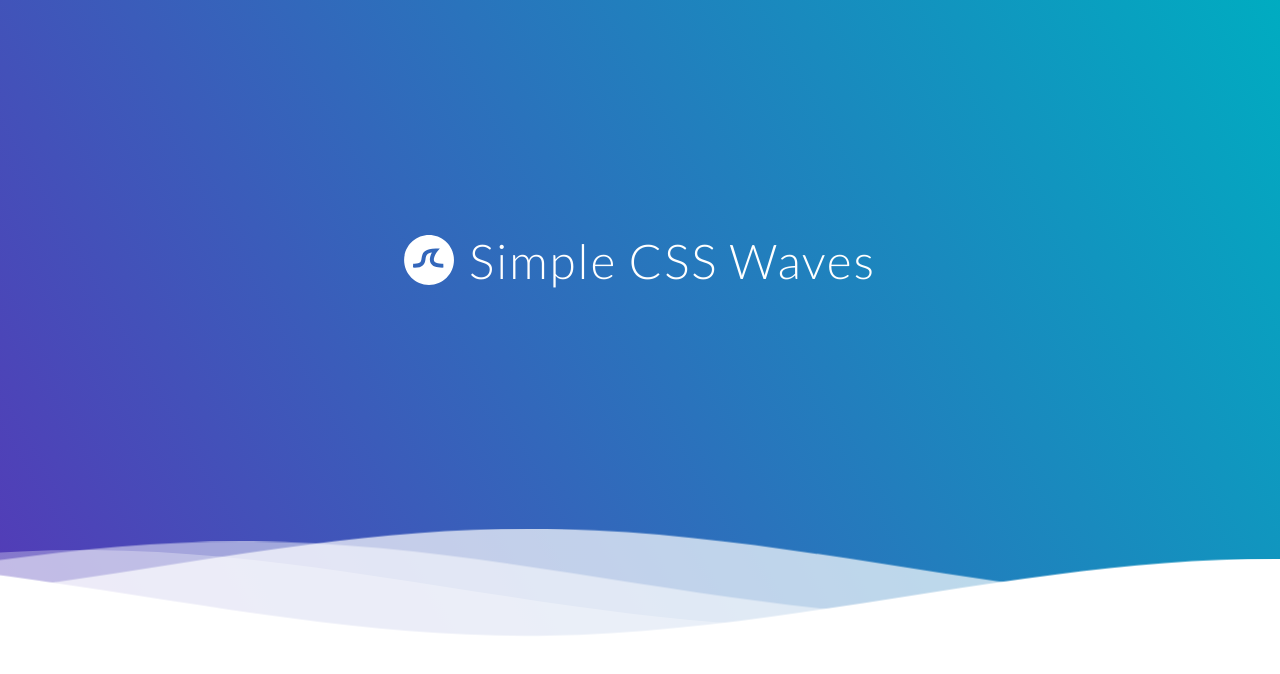
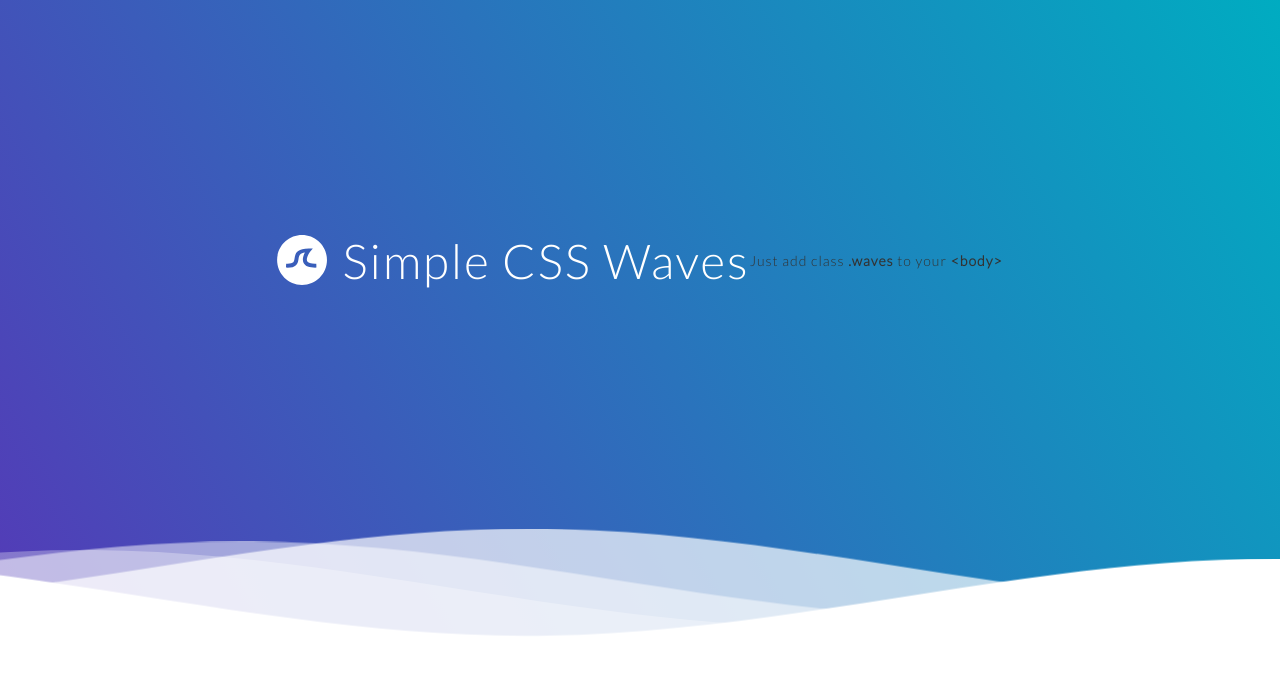
Before and after one commit to Arunmanistheboss/Formation_GIT, a plain HTML site: page index.html in a window 1280 px wide. Drawn offline with Linux system fonts and the light colour scheme.

Commit message:
arun commit

```diff
--- a/index.html
+++ b/index.html
@@ -25,6 +25,7 @@ of Simple CSS Waves-->
     </g>
     </svg>
     <h1>Simple CSS Waves</h1>
+    <p>Just add class <strong>.waves</strong> to your <strong>&lt;body&gt;</strong></p>
 </div>
 
     <!--Waves Container-->
```
